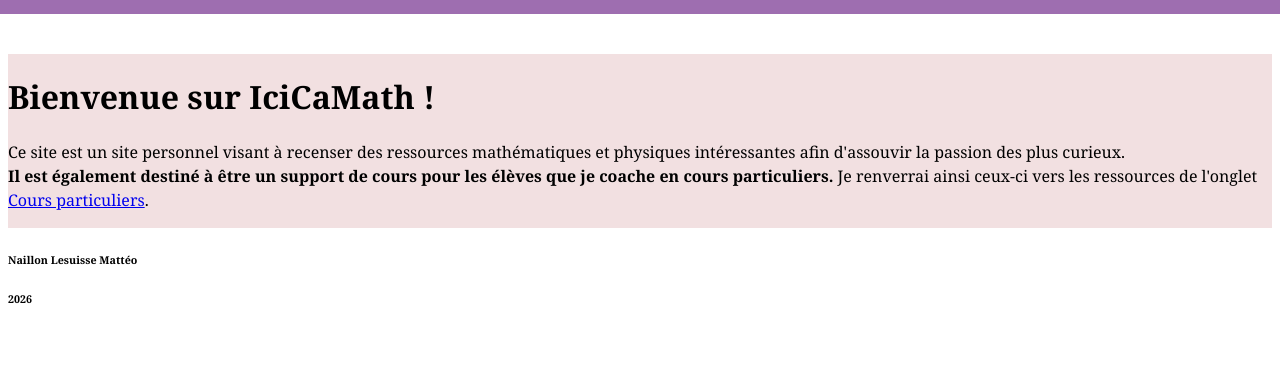
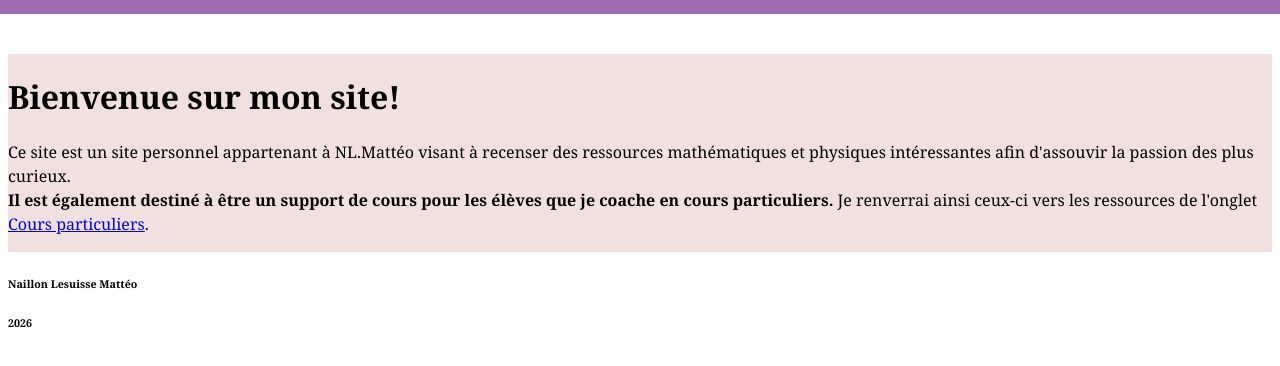
Before and after one commit to Matluthi/site, a plain HTML site: page index.html in a window 1280 px wide. Shown: the part 96-462 px from the top of the page. Drawn offline with nearby package versions, Linux system fonts and the light colour scheme.

Commit message:
Fixed name in the body

```diff
--- a/index.html
+++ b/index.html
@@ -31,9 +31,9 @@
 
     <main>
         <div id = "welcome">
-            <h1>Bienvenue sur IciCaMath !</h1>
+            <h1>Bienvenue sur mon site!</h1>
             <p>
-                Ce site est un site personnel visant à recenser des ressources
+                Ce site est un site personnel appartenant à NL.Mattéo visant à recenser des ressources
                 mathématiques et physiques intéressantes afin d'assouvir la passion des
                 plus curieux.
                 <br>
```
